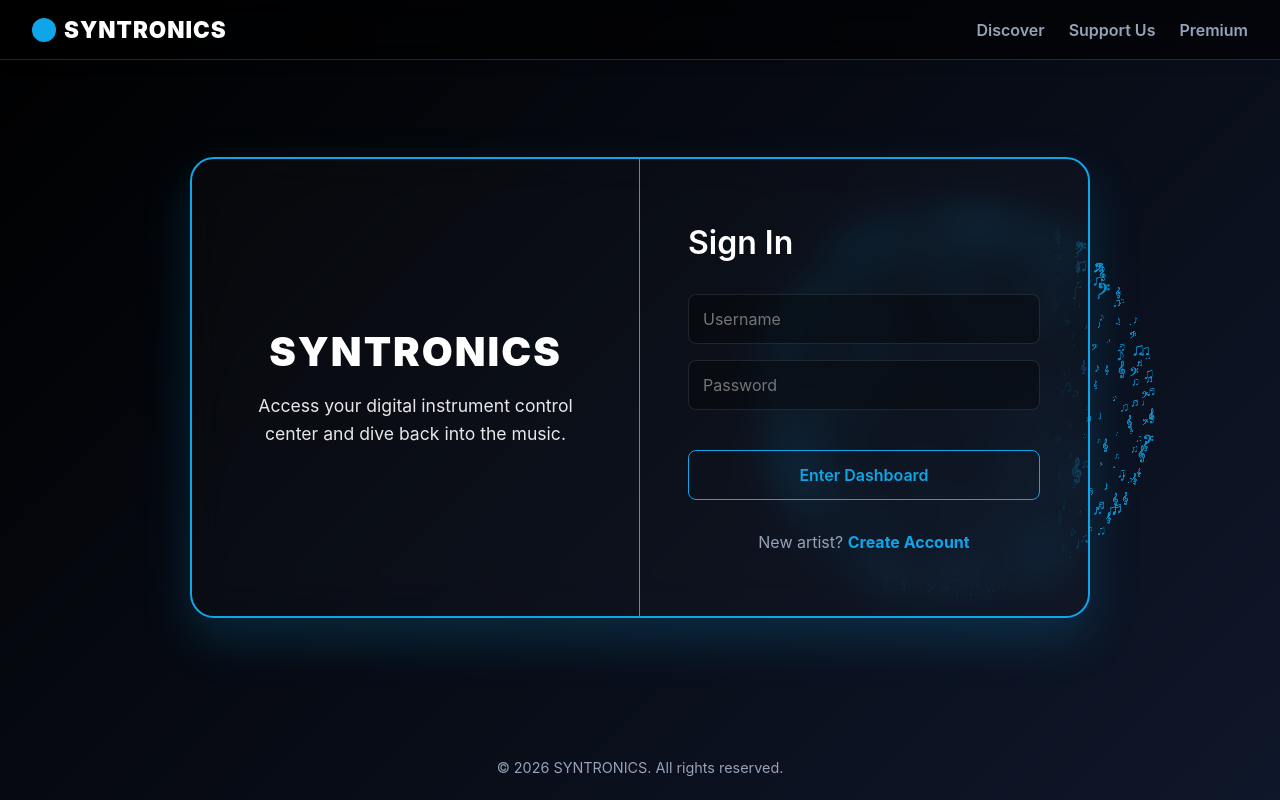
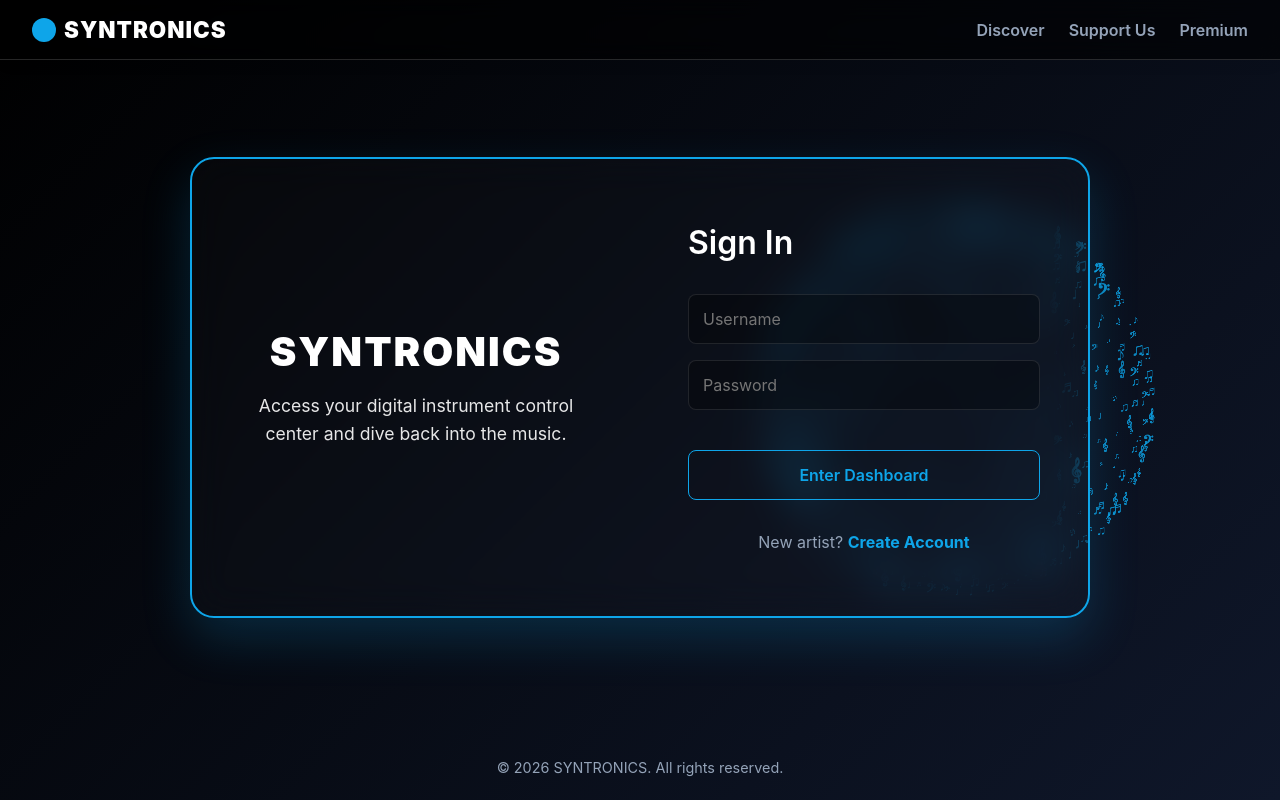
Before and after one commit to KaviEke/synthwave, a React app in the folder frontend/: page /#/login in a window 1280 px wide. Built offline with nearby package versions, Linux system fonts and the light colour scheme; no server answers; the HTML template or start-up script is replaced by a standard one.

Commit message:
Remove dividing line from login pane

```diff
--- a/frontend/src/pages/Login.jsx
+++ b/frontend/src/pages/Login.jsx
@@ -42,7 +42,7 @@ function Login() {
         style={{ display: 'flex', flexWrap: 'wrap', maxWidth: '900px', width: '100%', borderRadius: '24px', overflow: 'hidden', boxShadow: '0 20px 50px rgba(14, 165, 233, 0.2)', border: '2px solid var(--primary)', backgroundColor: 'rgba(255,255,255,0.02)', backdropFilter: 'blur(20px)', zIndex: 1 }}
       >
         {/* Left Branding Pane */}
-        <div style={{ flex: '1 1 350px', background: 'transparent', borderRight: '1px solid var(--primary)', padding: '4rem 3rem', display: 'flex', flexDirection: 'column', justifyContent: 'center', alignItems: 'center', color: 'white', textAlign: 'center' }}>
+        <div style={{ flex: '1 1 350px', background: 'transparent', padding: '4rem 3rem', display: 'flex', flexDirection: 'column', justifyContent: 'center', alignItems: 'center', color: 'white', textAlign: 'center' }}>
           <h1 style={{ fontSize: '2.5rem', fontWeight: 900, marginBottom: '1rem', letterSpacing: '2px' }}>SYNTRONICS</h1>
           <p style={{ fontSize: '1.1rem', opacity: 0.9, lineHeight: 1.6 }}>Access your digital instrument control center and dive back into the music.</p>
         </div>
```
